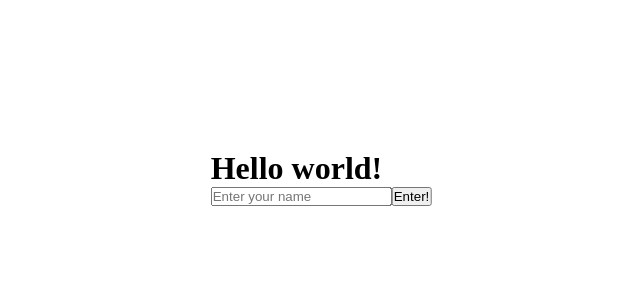
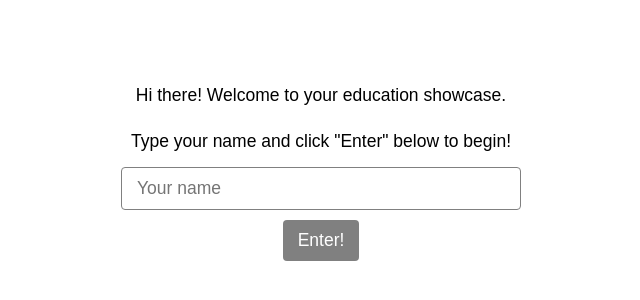
Before and after one commit to calixo888/showwcase-takehome, a React (Create React App) app: page / in a window 1280 px wide. Shown: the part 222-522 px from the top of the page, without its empty margins (319-959 px from the left). Built offline with nearby package versions, Linux system fonts and the light colour scheme.

Commit message:
styled homepage

```diff
--- a/src/index.css
+++ b/src/index.css
@@ -2,13 +2,25 @@
   margin: 0;
   padding: 0;
   box-sizing: border-box;
+  font-family: sans-serif;
+  font-size: 17.5px;
 }
 
-.center-container {
-  position: absolute;
-  top: 50%;
-  left: 50%;
-  transform: translate(-50%, -50%);
+input {
+  display: block;
+  width: 100%;
+  padding: 10px 15px;
+  border: 1px solid grey;
+  border-radius: 4px;
+}
+
+button {
+  background-color: grey;
+  color: white;
+  padding: 10px 15px;
+  border: none;
+  cursor: pointer;
+  border-radius: 4px;
 }
 
 .ReactModal__Overlay {
--- a/src/index.tsx
+++ b/src/index.tsx
@@ -13,7 +13,4 @@ ReactDOM.render(
   document.getElementById('root')
 );
 
-// If you want your app to work offline and load faster, you can change
-// unregister() to register() below. Note this comes with some pitfalls.
-// Learn more about service workers: https://bit.ly/CRA-PWA
 serviceWorker.unregister();
--- /dev/null
+++ b/src/pages/Home.css
@@ -0,0 +1,14 @@
+.center-container {
+  position: absolute;
+  top: 50%;
+  left: 50%;
+  transform: translate(-50%, -50%);
+  width: 400px;
+  text-align: center;
+}
+
+.error {
+  display: block;
+  width: 100%;
+  color: rgb(255, 93, 31);
+}
--- a/src/pages/Home.tsx
+++ b/src/pages/Home.tsx
@@ -5,6 +5,7 @@ import {
   getName,
 } from '../reducers/User.js';
 import { useHistory } from 'react-router-dom';
+import './Home.css';
 
 function Home() {
   const history = useHistory();
@@ -26,12 +27,14 @@ function Home() {
 
   return (
     <div className="center-container">
-      <h1>Hello world!</h1>
-      <input type="text" placeholder="Enter your name" onChange={e => {
+      <p style={{ marginBottom: "25px" }}>Hi there! Welcome to your education showcase.</p>
+
+      <p style={{ marginBottom: "15px" }}>Type your name and click "Enter" below to begin!</p>
+      <input style={{ marginBottom: "10px" }} type="text" placeholder="Your name" onChange={e => {
         setName(e.target.value);
       }} />
       <button type="button" onClick={goToDashboard}>Enter!</button>
-      <small>{error}</small>
+      <small className="error" style={{ marginTop: "10px" }}>{error}</small>
     </div>
   )
 }
```
